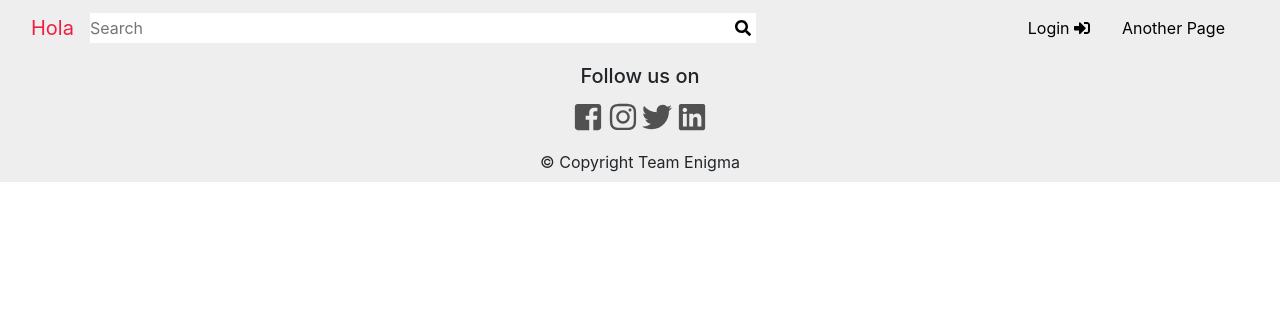
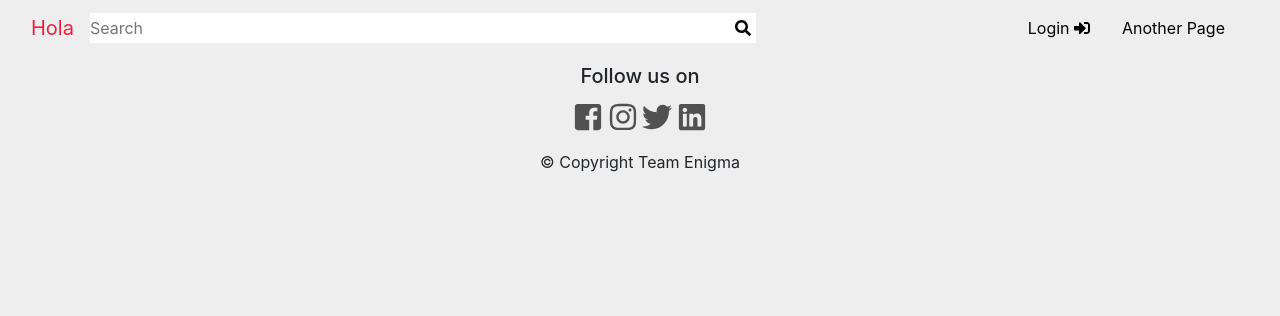
Before and after one commit to AvishrantsSh/Django_Ecomm, a Django app: template templates/seller_register.html in a window 1280 px wide. Shown: the top 316 px of the page. Run offline with Django 3.2, Linux system fonts and the light colour scheme; the template is opened without the code that fills it, so the values that code supplies are empty; some libraries are stand-ins or nearby versions.

Commit message:
Update signup.css

```diff
--- a/static/stylesheet/signup.css
+++ b/static/stylesheet/signup.css
@@ -2,6 +2,10 @@
 	outline: none;
 }
 
+
+body{
+   background-color: #eee;
+}
 .main-box{
    background-image: url("../assets/images/signup_back-min.jpg");
    background-position: center;
```
